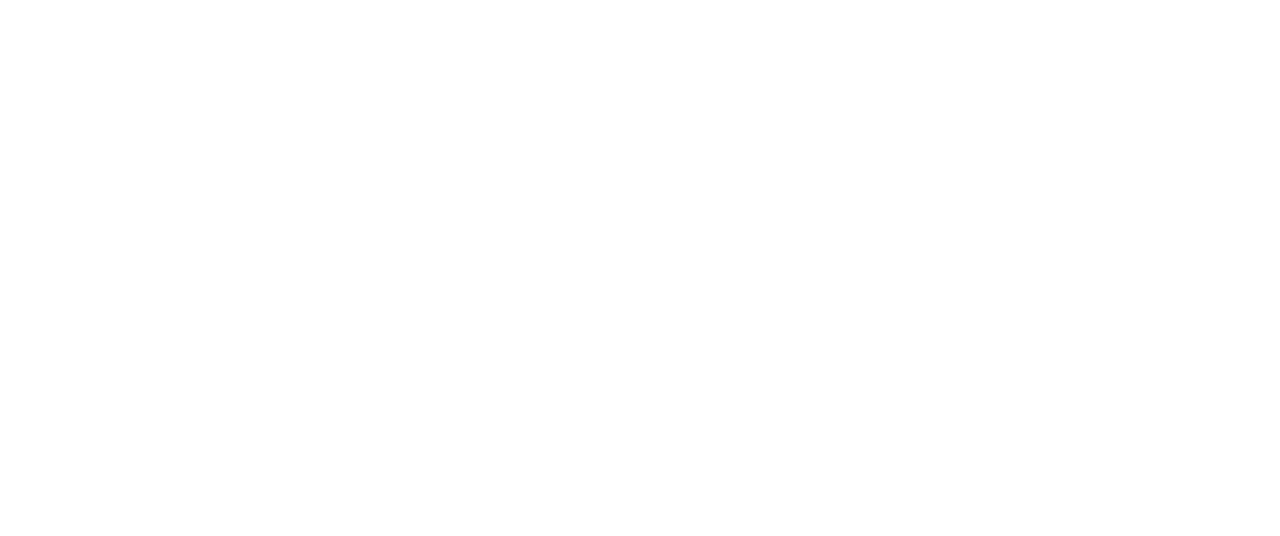
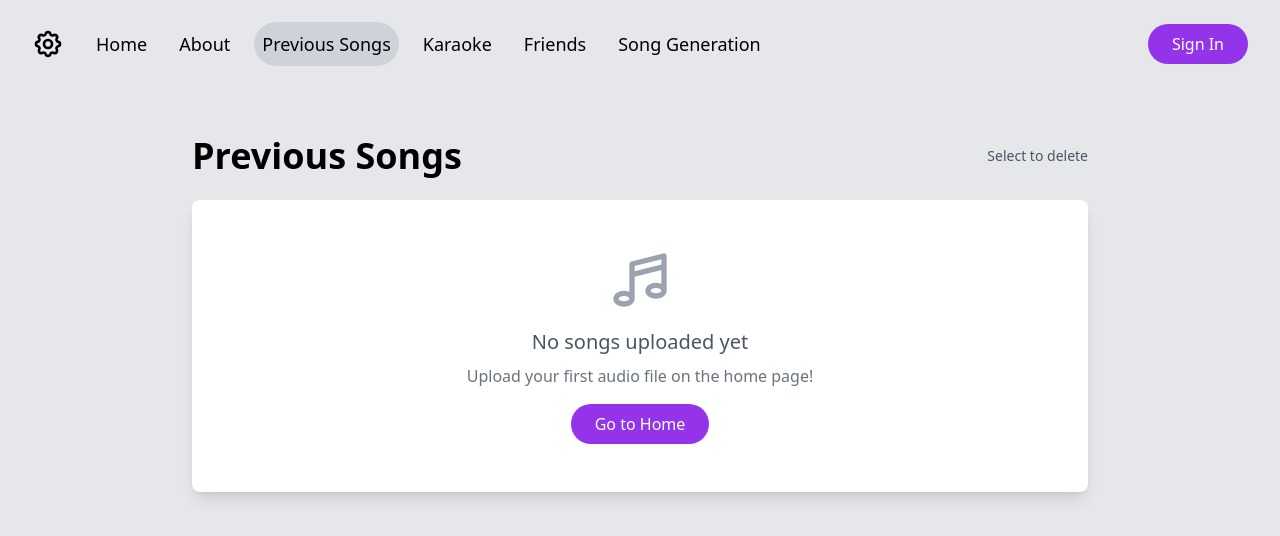
Before and after one commit to snowxzf/Higgs-Audio-Hackathon, a React (Vite) app: page /previous in a window 1280 px wide. Before the commit this address had no page. Shown: the top 536 px of the page. Built offline with nearby package versions, Linux system fonts and the light colour scheme.

Commit message:
previous page added

```diff
--- a/src/App.jsx
+++ b/src/App.jsx
@@ -5,17 +5,19 @@
 import Karaoke from './pages/Karaoke'
 import Friends from './pages/Friends'
 import Generation from './pages/Generation'
+import Previous from './pages/Previous'
 
 function App() {
     return (
         <Router>
-            {/* ✅ Route system for each page - each page has its own navbar */}
+            {/* Route system for each page */}
             <Routes>
                 <Route path="/" element={<HomePage />} />
                 <Route path="/about" element={<About />} />
                 <Route path="/karaoke" element={<Karaoke />} />
                 <Route path="/friends" element={<Friends />} />
                 <Route path="/generation" element={<Generation />} />
+                <Route path="/previous" element={<Previous />} />
             </Routes>
         </Router>
     )
--- a/src/components/Navbar.jsx
+++ b/src/components/Navbar.jsx
@@ -26,6 +26,12 @@
                             <div className="absolute inset-0 bg-gray-400 rounded-full opacity-30 -m-2"></div>
                         )}
                     </Link>
+                    <Link to="/previous" className={`text-black hover:text-gray-700 transition-colors relative`}>
+                        <span className="relative z-10">Previous Songs</span>
+                        {isActive('/previous') && (
+                            <div className="absolute inset-0 bg-gray-400 rounded-full opacity-30 -m-2"></div>
+                        )}
+                    </Link>
                     <Link to="/karaoke" className={`text-black hover:text-gray-700 transition-colors relative`}>
                         <span className="relative z-10">Karaoke</span>
                         {isActive('/karaoke') && (
@@ -39,11 +45,12 @@
                         )}
                     </Link>
                     <Link to="/generation" className={`text-black hover:text-gray-700 transition-colors relative`}>
-                        <span className="relative z-10">Generation</span>
+                        <span className="relative z-10">Song Generation</span>
                         {isActive('/generation') && (
                             <div className="absolute inset-0 bg-gray-400 rounded-full opacity-30 -m-2"></div>
                         )}
                     </Link>
+
                 </div>
             </div>
             <button className="bg-purple-600 hover:bg-purple-700 text-white px-6 py-2 rounded-full transition-colors">
--- /dev/null
+++ b/src/pages/Previous.jsx
@@ -0,0 +1,110 @@
+import React, { useState, useEffect } from 'react'
+import { useNavigate } from 'react-router-dom'
+import Navbar from '../components/Navbar'
+
+function PreviousSongs() {
+    const [previousUploads, setPreviousUploads] = useState([])
+    const [selectedSongs, setSelectedSongs] = useState(new Set())
+    const navigate = useNavigate()
+
+    useEffect(() => {
+        // Load songs from localStorage
+        const savedSongs = JSON.parse(localStorage.getItem('uploadedSongs') || '[]')
+        setPreviousUploads(savedSongs)
+    }, [])
+
+    const toggleSelectSong = (id) => {
+        setSelectedSongs(prev => {
+            const newSet = new Set(prev)
+            if (newSet.has(id)) {
+                newSet.delete(id)
+            } else {
+                newSet.add(id)
+            }
+            return newSet
+        })
+    }
+
+    const deleteSelectedSongs = () => {
+        const updatedUploads = previousUploads.filter(song => !selectedSongs.has(song.id))
+        setPreviousUploads(updatedUploads)
+        localStorage.setItem('uploadedSongs', JSON.stringify(updatedUploads))
+        setSelectedSongs(new Set())
+    }
+
+    const handleSongClick = (song) => {
+        // Navigate back to home page with the selected song
+        // You can pass the song data via state
+        navigate('/', { state: { selectedSong: song } })
+    }
+
+    return (
+        <div className="min-h-screen bg-gray-200">
+            <Navbar />
+
+            <div className="container mx-auto px-8 py-12">
+                <div className="w-full max-w-4xl mx-auto">
+                    <div className="flex items-center justify-between mb-6">
+                        <div className="flex items-center gap-4">
+                            <h1 className="text-4xl font-bold text-black">Previous Songs</h1>
+                            {selectedSongs.size > 0 && (
+                                <button
+                                    onClick={deleteSelectedSongs}
+                                    className="bg-red-500 hover:bg-red-600 text-white px-4 py-2 rounded-lg flex items-center gap-2 transition-colors"
+                                >
+                                    <svg className="w-4 h-4" fill="none" stroke="currentColor" viewBox="0 0 24 24">
+                                        <path strokeLinecap="round" strokeLinejoin="round" strokeWidth={2} d="M19 7l-.867 12.142A2 2 0 0116.138 21H7.862a2 2 0 01-1.995-1.858L5 7m5 4v6m4-6v6m1-10V4a1 1 0 00-1-1h-4a1 1 0 00-1 1v3M4 7h16" />
+                                    </svg>
+                                    Delete ({selectedSongs.size})
+                                </button>
+                            )}
+                        </div>
+                        <span className="text-sm text-gray-600">Select to delete</span>
+                    </div>
+
+                    <div className="space-y-3">
+                        {previousUploads.map((song) => (
+                            <div
+                                key={song.id}
+                                className="flex items-center gap-4 bg-green-400 hover:bg-green-500 transition-colors rounded-lg p-4 shadow"
+                            >
+                                <input
+                                    type="checkbox"
+                                    checked={selectedSongs.has(song.id)}
+                                    onChange={() => toggleSelectSong(song.id)}
+                                    className="w-6 h-6 cursor-pointer accent-purple-600"
+                                    onClick={(e) => e.stopPropagation()}
+                                />
+                                <div
+                                    className="flex-1 cursor-pointer"
+                                    onClick={() => handleSongClick(song)}
+                                >
+                                    <div className="font-medium text-black hover:underline">{song.name}</div>
+                                    <div className="text-sm text-gray-700">Uploaded: {song.uploadDate}</div>
+                                </div>
+                            </div>
+                        ))}
+
+                        {previousUploads.length === 0 && (
+                            <div className="text-center py-12 bg-white rounded-lg shadow-lg">
+                                <svg className="w-16 h-16 mx-auto mb-4 text-gray-400" fill="none" stroke="currentColor" viewBox="0 0 24 24">
+                                    <path strokeLinecap="round" strokeLinejoin="round" strokeWidth={2} d="M9 19V6l12-3v13M9 19c0 1.105-1.343 2-3 2s-3-.895-3-2 1.343-2 3-2 3 .895 3 2zm12-3c0 1.105-1.343 2-3 2s-3-.895-3-2 1.343-2 3-2 3 .895 3 2zM9 10l12-3" />
+                                </svg>
+                                <p className="text-xl text-gray-600 mb-2">No songs uploaded yet</p>
+                                <p className="text-gray-500">Upload your first audio file on the home page!</p>
+                                <button
+                                    onClick={() => navigate('/')}
+                                    className="mt-4 bg-purple-600 hover:bg-purple-700 text-white px-6 py-2 rounded-full transition-colors"
+                                >
+                                    Go to Home
+                                </button>
+                            </div>
+                        )}
+                    </div>
+                </div>
+            </div>
+        </div>
+    )
+}
+
+export default PreviousSongs
```
Also changed, not shown: src/pages/HomePage.jsx (+20 -72 lines), src/assets/Cadence AI.png (added).
